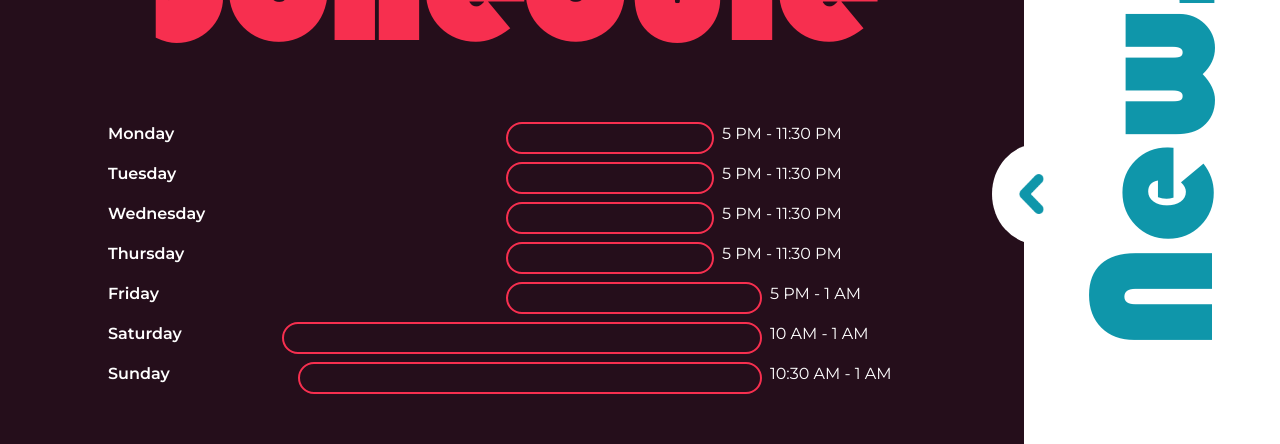
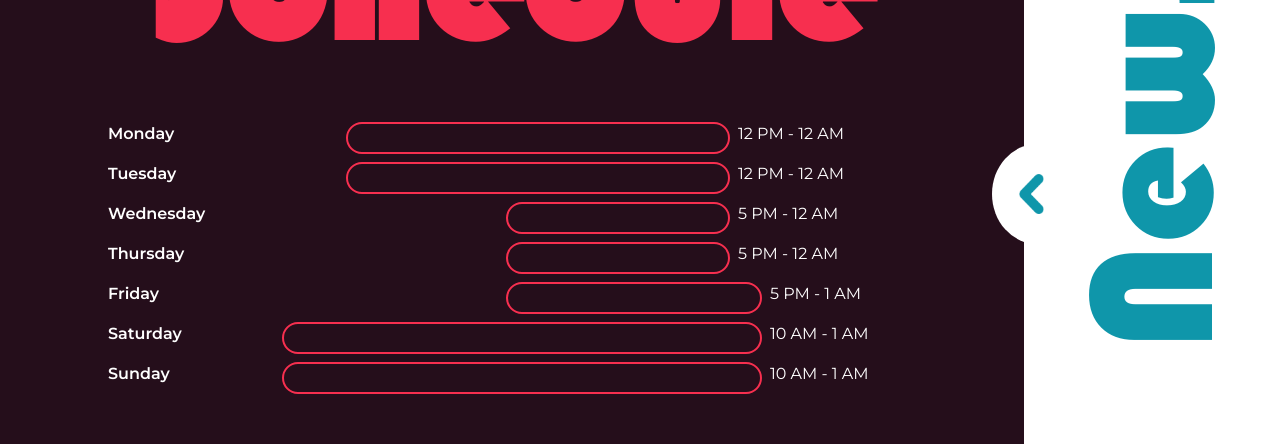
Before and after one commit to kayashth1/Bowling_App, a React (Vite) app: page / in a window 1280 px wide. Shown: the part 1020-1464 px from the top of the page. Built offline with nearby package versions, Linux system fonts and the light colour scheme.

Commit message:
Schedule changed

```diff
--- a/src/components/Timetable.jsx
+++ b/src/components/Timetable.jsx
@@ -51,31 +51,31 @@ const TimetableRow = ({ day, startHour, endHour, startTime, endTime }) => {
 const data = [
   {
     day: 'Monday',
-    startHour: 17,
-    endHour: 23.5,
-    startTime: '5 PM',
-    endTime: '11:30 PM',
+    startHour: 12,
+    endHour: 24,
+    startTime: '12 PM',
+    endTime: '12 AM',
   },
   {
     day: 'Tuesday',
-    startHour: 17,
-    endHour: 23.5,
-    startTime: '5 PM',
-    endTime: '11:30 PM',
+    startHour: 12,
+    endHour: 24,
+    startTime: '12 PM',
+    endTime: '12 AM',
   },
   {
     day: 'Wednesday',
     startHour: 17,
-    endHour: 23.5,
+    endHour: 24,
     startTime: '5 PM',
-    endTime: '11:30 PM',
+    endTime: '12 AM',
   },
   {
     day: 'Thursday',
     startHour: 17,
-    endHour: 23.5,
+    endHour: 24,
     startTime: '5 PM',
-    endTime: '11:30 PM',
+    endTime: '12 AM',
   },
   {
     day: 'Friday',
@@ -93,9 +93,9 @@ const data = [
   },
   {
     day: 'Sunday',
-    startHour: 10.5,
+    startHour: 10,
     endHour: 25,
-    startTime: '10:30 AM',
+    startTime: '10 AM',
     endTime: '1 AM',
   },
 ];
```
